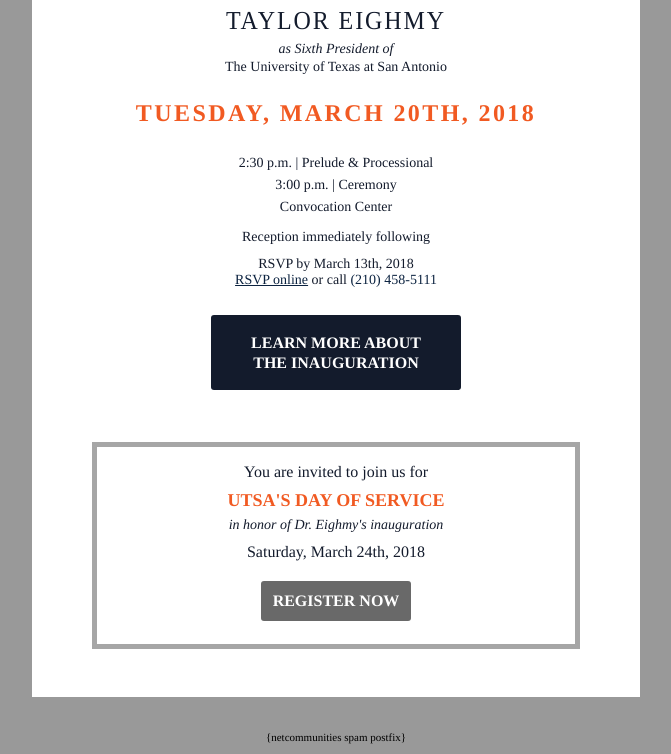
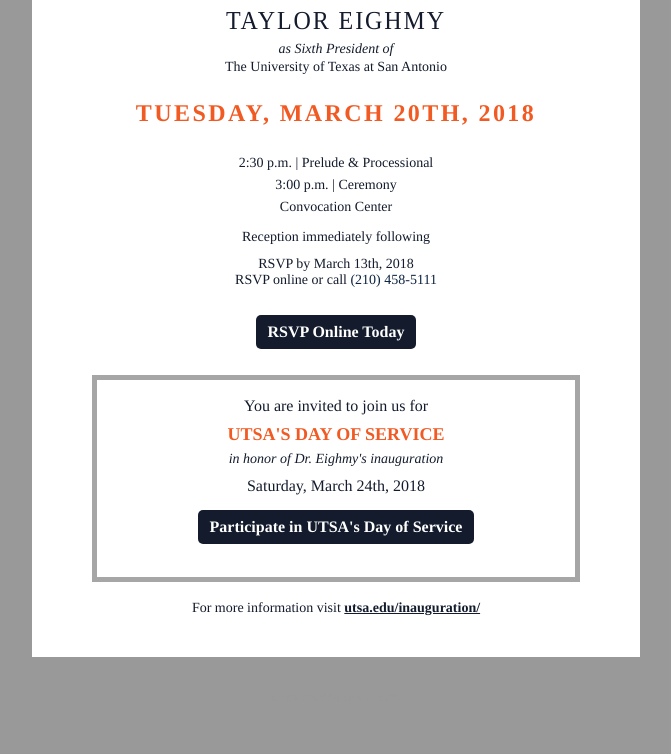
Before and after one commit to utsa-asc/gulp-email, a website: page app/inauguration/invite.html in a window 1280 px wide. Shown: the part 253-1007 px from the top of the page, without its empty margins (304-975 px from the left). After the commit the page ends 967 px from the top, so only its background shows below. Drawn offline with Linux system fonts and the light colour scheme; a web font is replaced by a local one.

Commit message:
fixing bgcolor on IE, fixing buttons on IE

```diff
--- a/app/inauguration/invite.html
+++ b/app/inauguration/invite.html
@@ -1,5 +1,5 @@
 <!doctype html>
-<html>
+<html lang="en">
 <head>
 	<meta charset="utf-8"/>
 	<title>The Inauguration of Taylor Eighmy</title>
@@ -7,6 +7,7 @@
 	  @import url("https://use.typekit.net/zkh0nuz.css");
 		body {
 			font-family: "ff-meta-serif-web-pro", Times, serif;
+			background-color: #999999;
 		}
 		.blue {
 			color:#0c2340;
@@ -19,28 +20,28 @@
 		}
 	</style>
 </head>
-<body style="font-family:'ff-meta-serif-web-pro', Times, serif; background-color:#999; margin:0; padding:0; color:#333333;">
+<body style="font-family:'ff-meta-serif-web-pro', Times, serif; background-color:#999999; margin:0; padding:0;" bgcolor="#FFFFFF">
 
-<table width="100%" bgcolor="#999" cellpadding="0" cellspacing="0" border="0">
+<table width="100%" bgcolor="#999999" cellpadding="0" cellspacing="0" border="0" >
 	<tbody>
   <tr>
   	<td style="padding:10px 0;">
 	    <!-- begin main block -->
-	  	<table cellpadding="0" cellspacing="0" width="608" border="0" align="center">
+	  	<table cellpadding="0" cellspacing="0" width="608" border="0" align="center" bgcolor="#999999">
 	    	<tbody>
 	      <tr>
 	        <td>
-						<p style="margin:0 0 5px; text-align:center; font-size:12px; line-height:20px; color:#fff;">
-							<a href="https://www.utsa.edu/emails/PRES/inauguration/invite.html" style="text-decoration:underline;color:#fff;">view in browser</a>
+						<p style="margin:0 0 5px; text-align:center; font-size:12px; line-height:20px; color:#FFFFFF;">
+							<a href="https://www.utsa.edu/emails/PRES/inauguration/invite.html" style="text-decoration:underline;color:#FFFFFF;">view in browser</a>
 						</p>
 	          <!-- begin wrapper -->
-	          <table cellpadding="0" cellspacing="0" border="0" width="100%">
+	          <table cellpadding="0" cellspacing="0" border="0" width="100%" bgcolor="#FFFFFF">
 	              <tbody>
 	                  <tr>
 	                      <td colspan="3" rowspan="3" bgcolor="#FFFFFF" style="padding:0 0 30px;">
 	                          <!-- begin content -->
 	                          <img src="https://www.utsa.edu/emails/PRES/inauguration/images/header-block.png" width="100%" height="175" alt="The Inauguration of Taylor Eighmy" style="display:block; border:0; margin:0 0 24px; background:#eeeeee;"/>
-	                          <p style="margin:0 11px 11px; text-align:center; text-transform:uppercase; font-size:16px; line-height:16px; font-weight:100;  color:#131B2C;">
+														<p style="margin:15px 11px 11px; text-align:center; text-transform:uppercase; font-size:16px; line-height:16px; font-weight:100;  color:#131B2C;">
 															THE HONOR OF YOUR PRESENCE IS REQUESTED TO CELEBRATE
 	                          </p>
 														<p style="-webkit-transform:scale(1,1.08);-moz-transform:scale(1,1.08);-ms-transform:scale(1,1.08);-o-transform:scale(1,1.08);transform:scale(1,1.08);letter-spacing: 0.08em;margin:0 8px 8px; text-align:center; text-transform:uppercase; font-size:24px; line-height:24px; font-weight:200; color:#131B2C;">
@@ -67,17 +68,18 @@
 														<p style="margin:0 11px 11px;; text-align:center; font-size:14px; line-height:16px;font-weight:200;  color:#131B2C;">
 															RSVP by March 13th, 2018
 															<br/>
-															<a title="RSVP Online" href="https://giving.utsa.edu/inaugurationrsvp" style="color:#0c2340;text-decoration:underline;">RSVP online</a>
-															 or call <a title="RSVP by Phone" style="color:#0c2340;text-decoration:none;" href="tel:210-458-5111">(210) 458-5111</a>
+															RSVP online or call <a title="RSVP by Phone" style="color:#0c2340;text-decoration:none;" href="tel:210-458-5111">(210) 458-5111</a>
 															<br/><br/>
 														</p>
-														<div style="text-align:center;text-transform:uppercase;font-size:16px;font-weight:800;">
-															<a style="display:inline-block;line-height:1.25em;text-align:center; color: #fff;background-color: #131B2C;margin-bottom: 1rem;padding: 1.1rem 2.5em;border-radius: 3px;text-decoration:none;" href="https://www.utsa.edu/inauguration" title="learn more about the inauguration">Learn More About
-																<br/>The Inauguration</a>
+														<div style="text-align:center;font-size:16px;font-weight:800;">
+															<a style="display:inline-block;line-height:1.25em;text-align:center; font-weight:800; color: #FFFFFF;background-color: #131B2C;padding:7px 12px;border-radius: 5px;text-decoration:none;"
+																href="https://www.utsa.edu/inauguration" title="RSVP Online Today">
+																RSVP Online Today
+															</a>
 															<br/><br/>
 														</div>
 
-														<div style="margin:1.1em 3.75em; border:5px solid #a6a6a6;padding:1.1em;">
+														<div style="margin:0.5em 3.75em; border:5px solid #a6a6a6;padding:1.1em;">
 															<p style="margin:0 11px 11px;; text-align:center; font-size:16px; line-height:16px; font-weight:200; color:#131B2C;">
 																You are invited to join us for
 															</p>
@@ -89,22 +91,24 @@
 															</p>
 															<p style="margin:0 11px 11px;; text-align:center; font-size:16px; line-height:16px; font-weight:200; color:#131B2C;">
 																Saturday, March 24th, 2018
-																<br/><br/>
 															</p>
 															<p style="text-align:center;">
-																<span style="font-weight:800;text-align:center; text-transform:uppercase; font-size:16px;color: #fff;background-color: #696969;margin-bottom: 1rem;padding: .7rem;border-radius: 3px;">
-																<a class="btn" style="color: #fff;text-decoration:none;" href="https://www.utsa.edu/inauguration/service.html" title="learn more about the inauguration">Register Now</a>
-																</span>
+																<a class="btn" style="display:inline-block;line-height:1.25em;text-align:center; font-weight:800; color: #FFFFFF;background-color: #131B2C;padding:7px 12px;border-radius: 5px;text-decoration:none;"
+																href="https://www.utsa.edu/inauguration/service.html" title="Participate in UTSA's Day of Service">
+																	Participate in UTSA's Day of Service</a>
 															</p>
+														</div>
+														<p style="margin:18px 11px 11px; text-align:center; font-size:14px; line-height:16px;font-weight:200;  color:#131B2C;">
+															For more information visit <a style="color:#131B2C;font-weight:800;" href="https://www.utsa.edu/inauguration/">utsa.edu/inauguration/</a>
+														</p>
 
-														</div>
 	                          <!-- end content -->
 	                      </td>
 	                  </tr>
 	              </tbody>
 	          </table>
 	          <!-- end wrapper-->
-	          <p style="margin:0; padding:34px 0 0; text-align:center; font-size:11px; line-height:13px; color:#000;">
+	          <p style="margin:0; padding:34px 0 0; text-align:center; font-size:11px; line-height:13px; color:#999999;">
 							{netcommunities spam postfix}
 	          </p>
 	        </td>
```
Also changed, not shown: app/inauguration/invite-delegate.html (+16 -16 lines), app/inauguration/invite-faculty.html (+17 -14 lines), app/inauguration/invite-student.html (+11 -13 lines).
